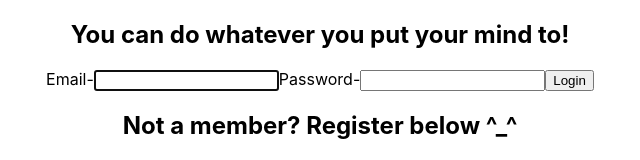
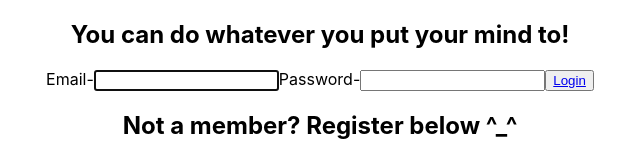
Before and after one commit to amourtos/Task-Manager-app, a React (Create React App) app: page / in a window 1280 px wide. Shown: the top 160 px of the page, without its empty margins (320-960 px from the left). Built offline with nearby package versions, Linux system fonts and the light colour scheme.

Commit message:
hotfix and restructure

```diff
--- a/src/App.js
+++ b/src/App.js
@@ -1,14 +1,14 @@
 import "./App.css";
 import { Switch, Route } from "react-router-dom";
 import Home from "./views/home";
-import createTodo from "./createTodo/createTodo";
+import Main from "./views/Main";
 
 function App() {
   return (
     <div className="App">
       <Switch>
         <Route exact path="/" component={Home} />
-        <Route exact path="/main" component={createTodo} />
+        <Route exact path="/main" component={Main} />
       </Switch>
     </div>
   );
--- a/src/login/login.js
+++ b/src/login/login.js
@@ -1,4 +1,5 @@
 import React, { useState, useEffect } from "react";
+import { Link } from "react-router-dom";
 import { loginRequest } from "../fetch/fetch";
 import { useStore, LOGIN } from "../store/store";
 
@@ -43,7 +44,7 @@ function Login(props) {
         <label htmlFor="password">Password-</label>
         <input type="password" name="password" value={formData.password} required onChange={handleChange} />
         <button id="LoginButton" type="submit">
-          Login
+          <Link to="/main">Login</Link>
         </button>
         <div>{user.message ? user.message : ""}</div>
       </form>
--- /dev/null
+++ b/src/views/Main.js
@@ -0,0 +1,13 @@
+import React from "react";
+
+const Main = () => {
+  return (
+    <div>
+      <h3>create to do component</h3>
+      <h3>todo list component</h3>
+      <h3>off to the left nav bar component</h3>
+    </div>
+  );
+};
+
+export default Main;
```
